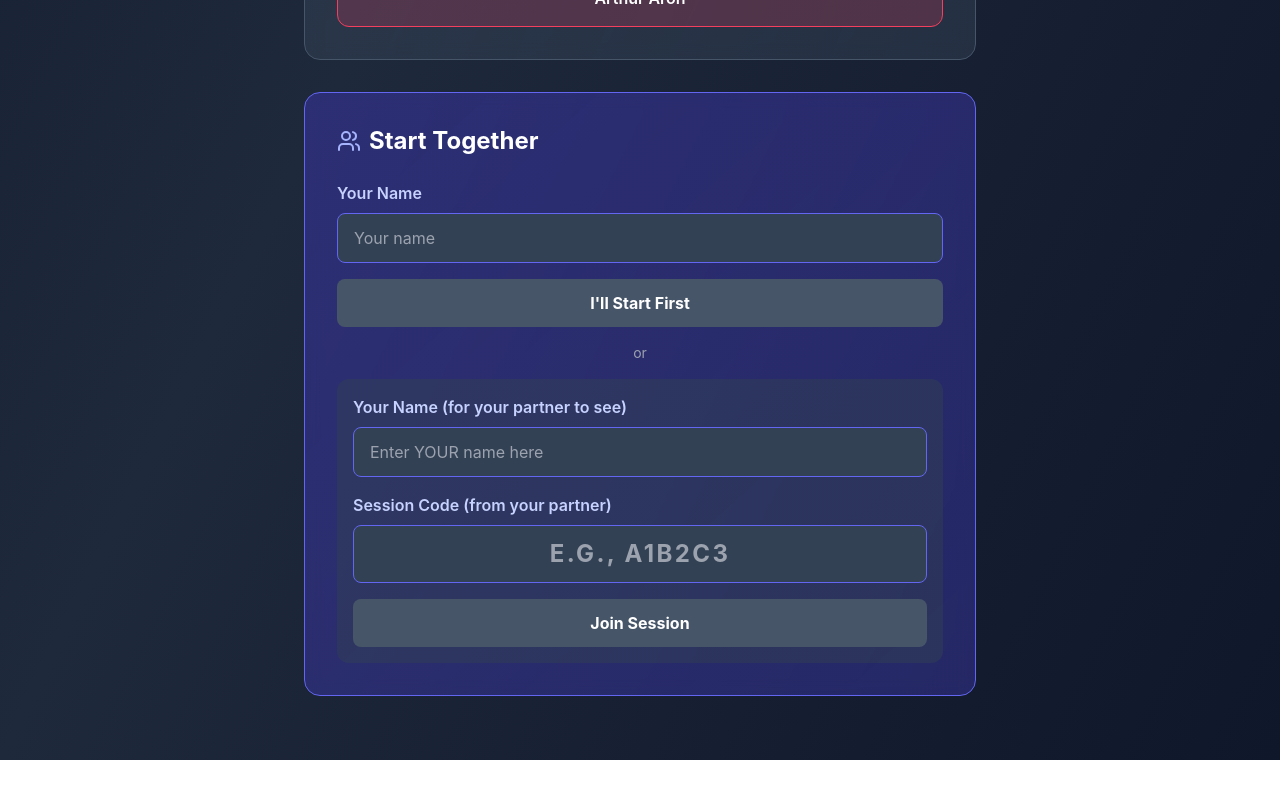
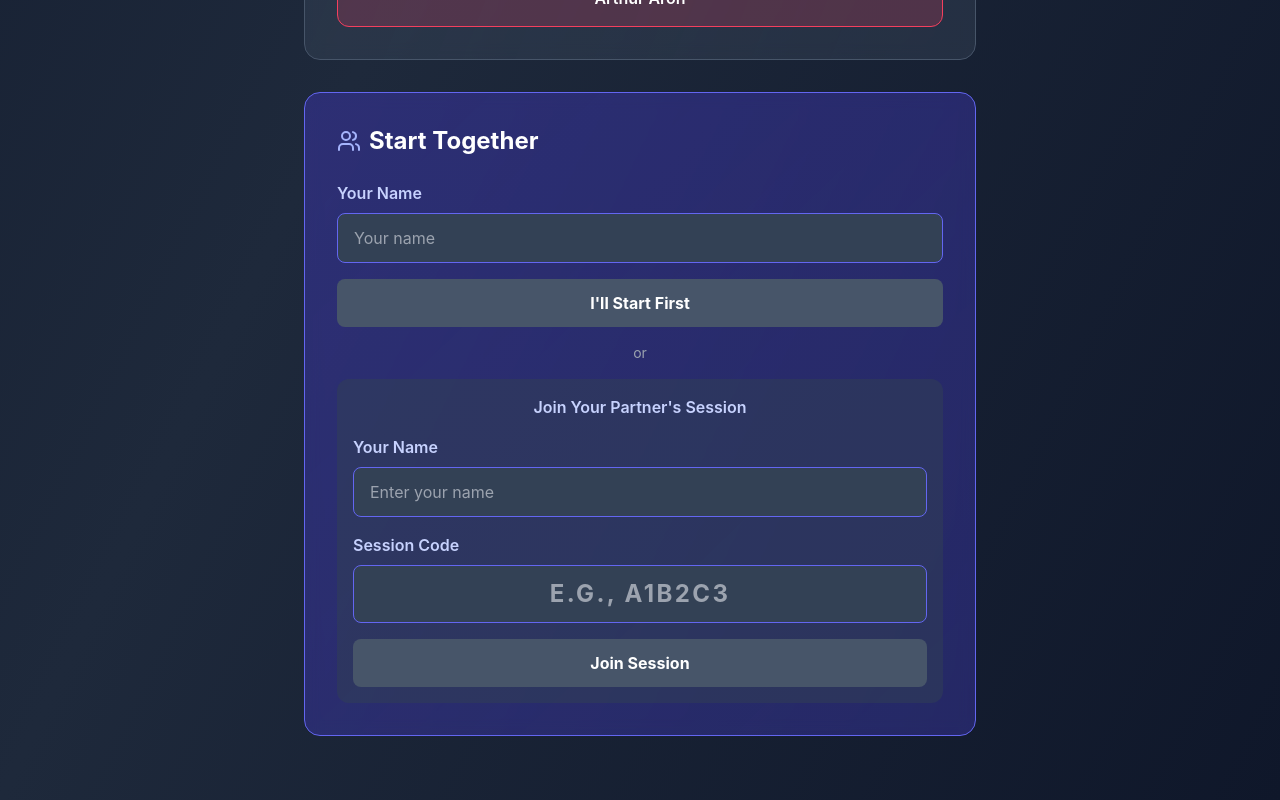
Before and after one commit to sorabbaheti/36-questions-app, a React (Vite) app: page / in a window 1280 px wide. Shown: the part 1814-2614 px from the top of the page. Before the commit the page ends 2574 px from the top, so only its background shows below. Built offline with nearby package versions, Linux system fonts and the light colour scheme.

Commit message:
Fix Firebase sync for User 2

```diff
--- a/src/App.jsx
+++ b/src/App.jsx
@@ -255,6 +255,24 @@ const NotebookApp = () => {
     }
   }, []);
 
+  // Listen to Firebase whenever sessionCode changes (for User 2 joining)
+  useEffect(() => {
+    if (sessionActive && sessionCode && sessionCode.length === 6) {
+      const sessionRef = ref(database, `sessions/${sessionCode}`);
+      const unsubscribe = onValue(sessionRef, (snapshot) => {
+        if (snapshot.exists()) {
+          const data = snapshot.val();
+          setCurrentQuestionIndex(data.currentQuestionIndex || 0);
+          setAnswered(new Set(data.answered || []));
+          setConfirmedBy(data.confirmedBy || {});
+          setPartnerJoined(data.partnerJoined || false);
+          setUseTimer(data.useTimer || false);
+        }
+      });
+      return () => unsubscribe();
+    }
+  }, [sessionActive, sessionCode]);
+
   // Save to Firebase
   useEffect(() => {
     if (sessionActive && sessionCode) {
@@ -475,32 +493,31 @@ const NotebookApp = () => {
                 />
               </div>
 
-              <div className="flex gap-3">
               <button
                 onClick={handleCreateSession}
                 disabled={!userName}
-                  className="flex-1 px-6 py-3 bg-gradient-to-r from-rose-500 to-pink-500 hover:from-rose-600 hover:to-pink-600 disabled:from-slate-600 disabled:to-slate-600 text-white font-bold rounded-lg transition-all transform hover:scale-105 disabled:cursor-not-allowed"
+                className="w-full px-6 py-3 bg-gradient-to-r from-rose-500 to-pink-500 hover:from-rose-600 hover:to-pink-600 disabled:from-slate-600 disabled:to-slate-600 text-white font-bold rounded-lg transition-all transform hover:scale-105 disabled:cursor-not-allowed"
               >
                 I'll Start First
               </button>
-              </div>
 
               <div className="text-center text-gray-400 text-sm">or</div>
 
               <div className="bg-slate-700/50 rounded-xl p-4 space-y-4">
+                <p className="text-indigo-200 font-semibold text-center">Join Your Partner's Session</p>
                 <div>
-                  <label className="block text-indigo-200 font-semibold mb-2">Your Name (for your partner to see)</label>
+                  <label className="block text-indigo-200 font-semibold mb-2">Your Name</label>
                   <input
                     type="text"
                     value={userName}
                     onChange={(e) => setUserName(e.target.value)}
-                    placeholder="Enter YOUR name here"
+                    placeholder="Enter your name"
                     className="w-full px-4 py-3 rounded-lg bg-slate-700 border border-indigo-500 text-white placeholder-gray-400 focus:outline-none focus:ring-2 focus:ring-indigo-500"
                   />
                 </div>
 
                 <div>
-                  <label className="block text-indigo-200 font-semibold mb-2">Session Code (from your partner)</label>
+                  <label className="block text-indigo-200 font-semibold mb-2">Session Code</label>
                   <input
                     type="text"
                     value={sessionCode}
```
Lines whose indentation alone changed are shown as unchanged.
